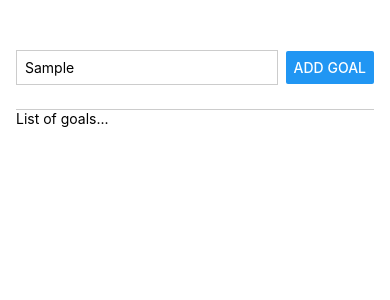
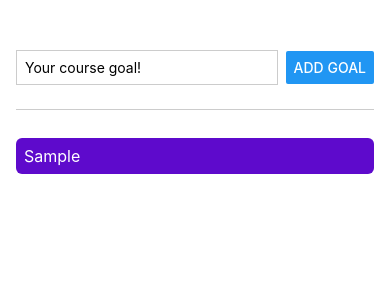
Before and after one commit to Harshit544-ux/Expo, a React Native app in the folder RNCourse/: screen / in a window 390 px wide. Both pictures are taken after typing "Sample" into the empty fields and a click on the button "ADD GOAL". Shown: the top 300 px of the page. Built offline with nearby package versions, Linux system fonts and the light colour scheme.

Commit message:
feat: render goals list using map and fix duplicate key error

```diff
--- a/RNCourse/App.js
+++ b/RNCourse/App.js
@@ -1,79 +1,88 @@
 import { useState } from 'react';
 import { StyleSheet, Text, View, Button, TextInput } from 'react-native';
 
+export default function App() {
+  const [enteredGoalText, setEnteredGoalText] = useState('');
+  const [courseGoals, setCourseGoals] = useState([]);
 
-export default function App() {
-   const [enteredGoalText,setEnteredGoalText]=useState('')
-
-
-   function goalInputHandler(enteredText){
-       setEnteredGoalText(enteredText)
-
-
+  // Handler for text input changes
+  function goalInputHandler(enteredText) {
+    setEnteredGoalText(enteredText);
   }
 
-   function addGoalHandler(){
-    console.log(enteredGoalText);
+  // Handler for adding a new goal
+  function addGoalHandler() {
+    // If input is empty, don't add anything
+    if (enteredGoalText.trim().length === 0) {
+      return;
     }
-
+    // Update state and clear the input field
+    setCourseGoals((currentCourseGoals) => [...currentCourseGoals, enteredGoalText]);
+    setEnteredGoalText('');
+  }
 
   return (
     <View style={styles.appcontainer}>
-
-     {/* input and button */}
+      {/* Input Area */}
       <View style={styles.inputContainer}>
-
         <TextInput
           style={styles.textInput}
-         placeholder='Your course goal!'
+          placeholder="Your course goal!"
           //for the input text we need property called onChangeText
           onChangeText={goalInputHandler}
+          value={enteredGoalText} // Important: binds state back to input
         />
-
-        <Button title='Add Goal'
+        <Button title="Add Goal"
         // when we press the button we want to call addGoalHandler function
-         onPress={addGoalHandler}
-        />
+        onPress={addGoalHandler} />
       </View>
 
-      {/* showing - list of data */}
+      {/* List Area */}
       <View style={styles.goalContainer}>
-        <Text>List of goals...</Text>
+        {/* Map through courseGoals array and display each goal */}
+        {courseGoals.map((goal, index) => (
+          <View key={index} style={styles.goalsList}>
+            <Text style={styles.goalsText}>{goal}</Text>
           </View>
-
+        ))}
+      </View>
     </View>
   );
 }
 
 const styles = StyleSheet.create({
   appcontainer: {
-    flex:1,
-   paddingTop:50,
-   paddingHorizontal:16
-
-
+    flex: 1,
+    paddingTop: 50,
+    paddingHorizontal: 16,
   },
-  inputContainer:{
-    flexDirection:"row",
-    justifyContent:"space-between",
-    alignItems:"center",
-    paddingBottom:24,
-    borderBottomWidth:1,
-    borderBottomColor:"#cccccc"
+  inputContainer: {
+    flexDirection: 'row',
+    justifyContent: 'space-between',
+    alignItems: 'center',
+    paddingBottom: 24,
+    borderBottomWidth: 1,
+    borderBottomColor: '#cccccc',
   },
-  textInput:{
-    borderWidth:1,
-    borderColor:"#cccccc",
-    width:"80%",
-    marginRight:8,
-    padding:8
-
+  textInput: {
+    borderWidth: 1,
+    borderColor: '#cccccc',
+    width: '75%',
+    marginRight: 8,
+    padding: 8,
   },
-  goalContainer:{
-    flex:5
-  }
-
-
-
-
+  goalContainer: {
+    flex: 5,
+    marginTop: 20, // Added space so list doesn't touch the line
+  },
+  goalsList: {
+    marginVertical: 8,
+    padding: 8,
+    borderRadius: 6,
+    backgroundColor: '#5e0acc',
+  },
+  goalsText: {
+    color: 'white',
+    fontSize: 16,
+  },
 });
```
Lines whose indentation alone changed are shown as unchanged.
